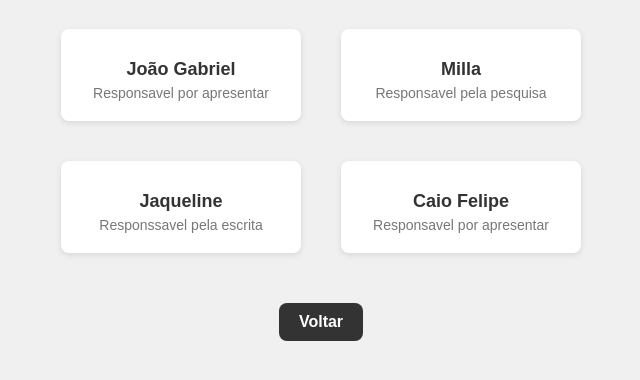
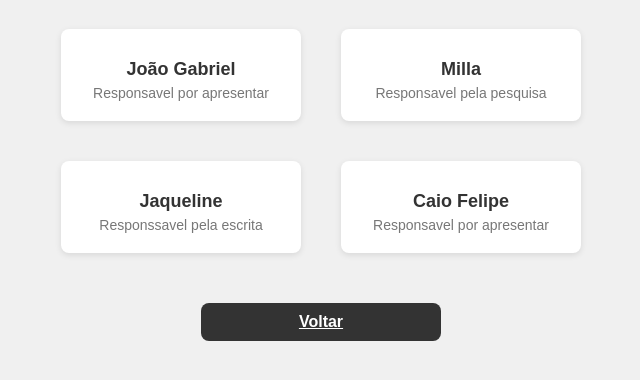
Before and after one commit to webhub3750/creditos.github.io, a plain HTML site: page index.html in a window 1280 px wide. Shown: the part 108-488 px from the top of the page, without its empty margins (319-959 px from the left). Drawn offline with Linux system fonts and the light colour scheme.

Commit message:
Update index.html

```diff
--- a/index.html
+++ b/index.html
@@ -94,6 +94,6 @@
             <div class="creditos-descricao">Responsavel por apresentar</div>
         </div>
     </div>
-    <button class="btn-voltar" onclick="https://webhub3750.github.io/Inicio.github.io/">Voltar</button>
+    <a href="https://webhub3750.github.io/Inicio.github.io/" class="btn-voltar">Voltar</button>
 </body>
 </html>
```
